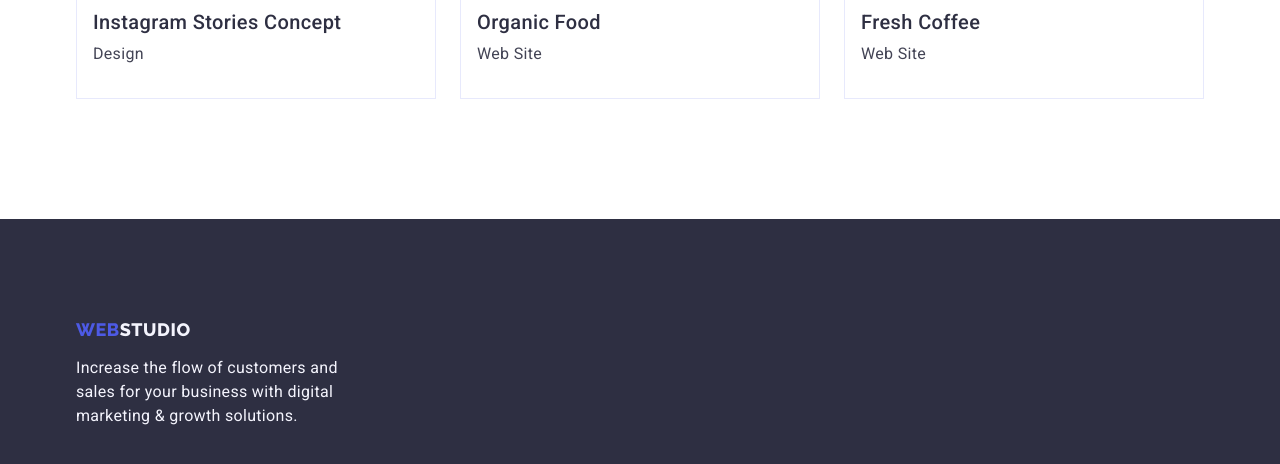
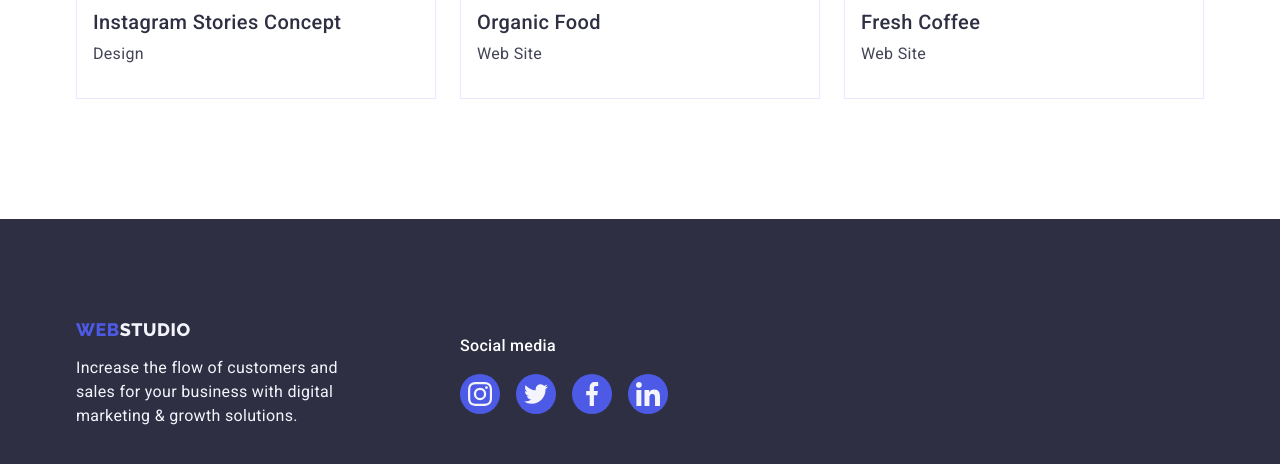
Before and after one commit to Vadimkup21/goit-markup-hw-04, a plain HTML site: page portfolio.html in a window 1280 px wide. Shown: the part 1551-2015 px from the top of the page. Drawn offline with nearby package versions, Linux system fonts and the light colour scheme.

Commit message:
finish end

```diff
--- a/css/styles.css
+++ b/css/styles.css
@@ -539,7 +539,6 @@ img {
 
 .footer-networks {
   display: flex;
-  margin-left: 156px;
 }
 /* DZ4 */
 
--- a/portfolio.html
+++ b/portfolio.html
@@ -205,7 +205,8 @@
       </section>
     </main>
     <footer class="footer">
-      <div class="container">
+      <div class="footer-networks container">
+        <div class="footer-container">
           <a href="./index.html" class="footer-logo link"
             >Web<span class="white-logo link">Studio</span></a
           >
@@ -214,6 +215,40 @@
             digital marketing & growth solutions.
           </p>
         </div>
+        <div>
+          <p class="footer-subtitle">Social media</p>
+          <ul class="networks-list list">
+            <li class="networks-item">
+              <a class="networks-link link" href="">
+                <svg class="networks-icons" width="24" height="24">
+                  <use href="./images/icon.svg#instagram"></use>
+                </svg>
+              </a>
+            </li>
+            <li class="networks-item">
+              <a class="networks-link link" href="">
+                <svg class="networks-icons" width="24" height="24">
+                  <use href="./images/icon.svg#twitter"></use>
+                </svg>
+              </a>
+            </li>
+            <li class="networks-item">
+              <a class="networks-link link" href="">
+                <svg class="networks-icons" width="24" height="24">
+                  <use href="./images/icon.svg#facebook"></use>
+                </svg>
+              </a>
+            </li>
+            <li class="networks-item">
+              <a class="networks-link link" href="">
+                <svg class="networks-icons" width="24" height="24">
+                  <use href="./images/icon.svg#linkedin"></use>
+                </svg>
+              </a>
+            </li>
+          </ul>
+        </div>
+      </div>
     </footer>
   </body>
 </html>
```
Also changed, not shown: index.html (+1 -1 lines). Lines whose indentation alone changed are shown as unchanged.
